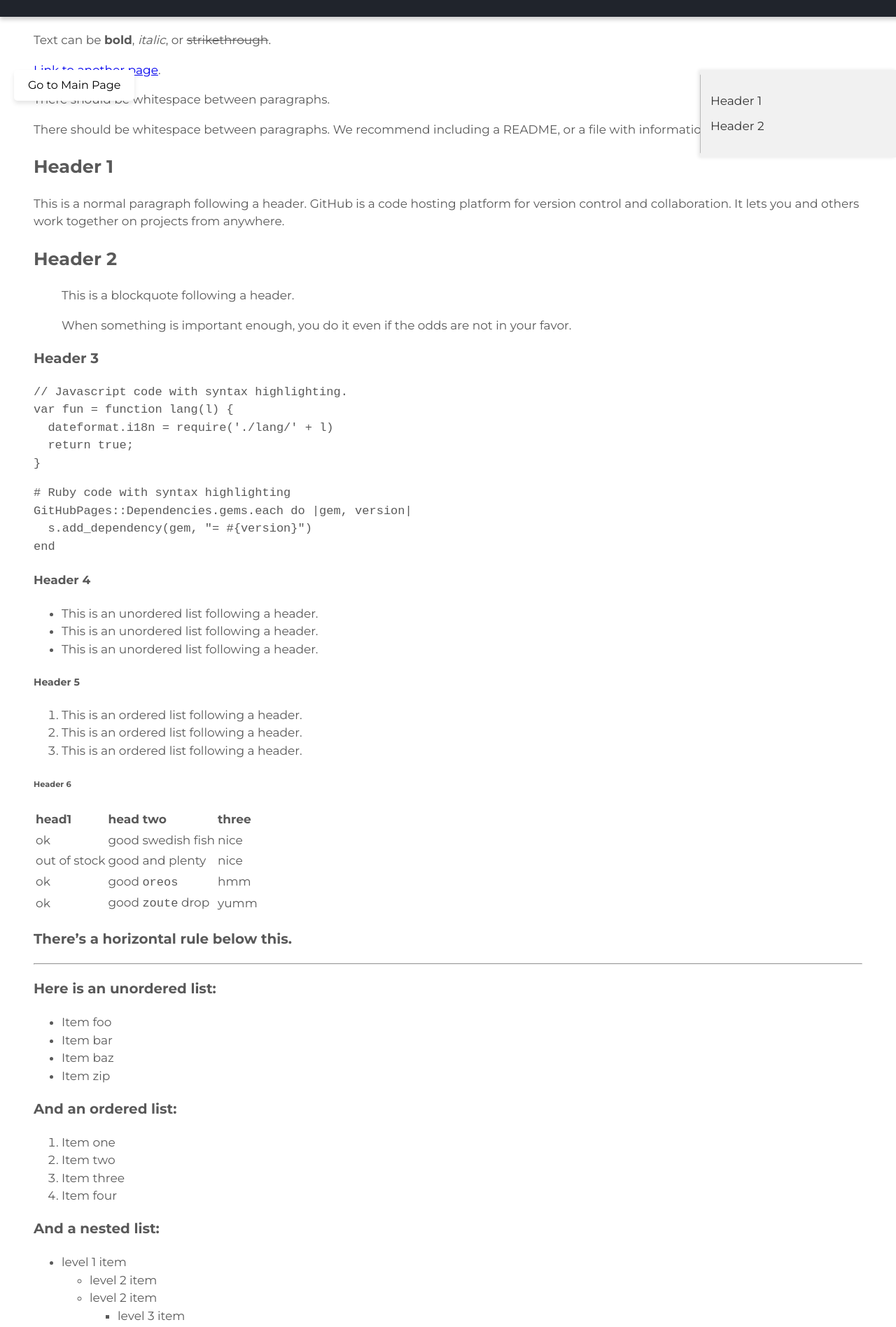
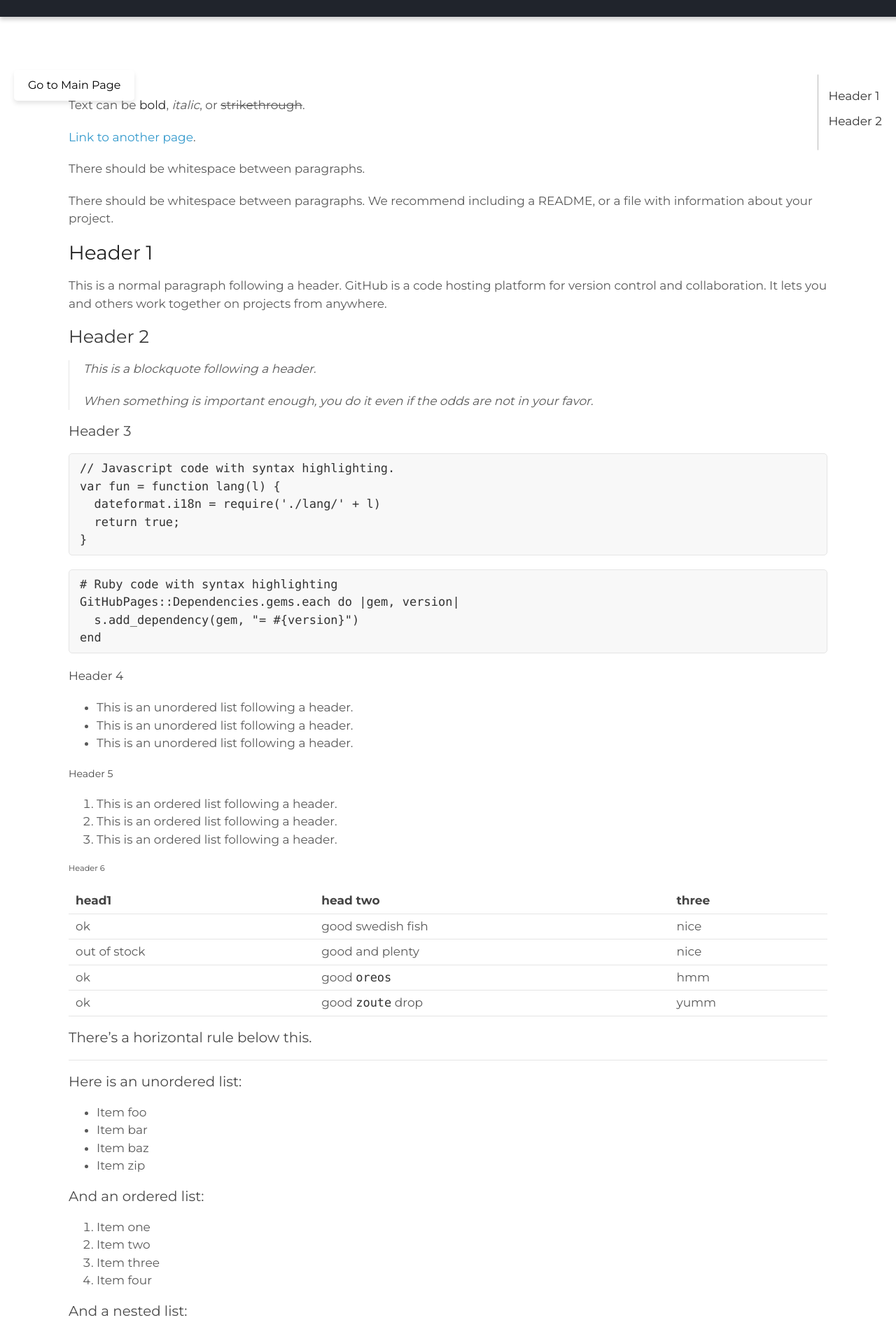
Before and after one commit to FredPili/ADAWebsite, a Jekyll site: the page built from example.md, in a window 1280 px wide. Shown: the top 1897 px of the page at 70% size. Built offline with Jekyll 4.4.1, drawn with Linux system fonts in a browser that asks for light colours.

Commit message:
update css

```diff
--- a/assets/css/styles.css
+++ b/assets/css/styles.css
@@ -1,89 +1,205 @@
 body {
   background-color: #fff;
-  padding: 20px; /* Adjust padding for smaller screens */
+  padding:50px;
   font-size: 17px;
   line-height: 1.5;
+  /* font: 15px/1.5 -apple-system, BlinkMacSystemFont, "Segoe UI", Roboto, Oxygen, Ubuntu, Cantarell, "Fira Sans", "Droid Sans", "Helvetica Neue", Arial, sans-serif, "Apple Color Emoji", "Segoe UI Emoji", "Segoe UI Symbol"; */
   font-family: 'Montserrat', sans-serif;
-  color: #595959;
-  font-weight: 400;
+  color:#595959;
+  font-weight:400;
+}
+
+h1, h2, h3, h4, h5, h6 {
+  color:#222;
+  margin:0 0 20px;
+}
+
+p, ul, ol, table, pre, dl {
+  margin:0 0 20px;
+}
+
+h1, h2, h3 {
+  line-height:1.1;
+}
+
+h1 {
+  font-size:28px;
+  font-weight: 500;
+}
+
+h2 {
+  color:#393939;
+  font-weight: 500;
+}
+
+h3, h4, h5, h6 {
+  color:#494949;
+  font-weight: 500;
+}
+
+a {
+  color:#39c;
+  text-decoration:none;
+}
+
+a:hover {
+  color:#069;
+}
+
+a small {
+  font-size:11px;
+  color:#777;
+  margin-top:-0.3em;
+  display:block;
+}
+
+a:hover small {
+  color:#777;
+}
+
+.wrapper {
+  max-width: 1200px;
+  width: 100%;
+  margin: 0 auto;
+  padding: 20px;
   box-sizing: border-box; /* Ensure padding and border are included in width calculations */
 }
 
-.wrapper {
-  max-width: 1200px; /* Restrict the maximum width of the wrapper */
-  margin: 0 auto; /* Center content */
-  padding: 0 20px; /* Add horizontal padding for smaller screens */
+blockquote {
+  border-left:1px solid #e5e5e5;
+  margin:0;
+  padding:0 0 0 20px;
+  font-style:italic;
 }
 
-.main-content {
-  margin: 0; /* Remove unnecessary margins */
-  padding: 20px; /* Add padding for readability */
-  box-sizing: border-box; /* Ensure no overflow from padding */
-  width: 100%; /* Allow full use of available space */
+code, pre {
+  font-family:Monaco, Bitstream Vera Sans Mono, Lucida Console, Terminal, Consolas, Liberation Mono, DejaVu Sans Mono, Courier New, monospace;
+  color:#333;
 }
 
-/* Sidebar */
-.sidebar {
-  position: fixed;
-  top: 100px;
-  right: 0;
-  width: 250px; /* Default sidebar width */
-  background-color: #f1f1f1;
-  padding: 15px;
-  box-shadow: -2px 0 5px rgba(0, 0, 0, 0.1);
-  z-index: 10;
-  transition: width 0.3s ease-in-out; /* Smooth resizing */
+pre {
+  padding:8px 15px;
+  background: #f8f8f8;
+  border-radius:5px;
+  border:1px solid #e5e5e5;
+  overflow-x: auto;
 }
 
-/* TOC Bar */
-.toc-bar {
-  position: absolute;
-  top: 50%;
-  left: 0;
-  width: 1px;
-  background-color: #b9b9b9;
-  height: 90%;
-  margin-right: 15px;
-  transform: translateY(-50%);
+table {
+  width:100%;
+  border-collapse:collapse;
 }
 
-/* Sidebar List */
-.sidebar ul {
-  list-style-type: none;
-  padding: 0;
+th, td {
+  text-align:left;
+  padding:5px 10px;
+  border-bottom:1px solid #e5e5e5;
 }
 
-.sidebar ul li {
-  margin: 10px 0;
+dt {
+  color:#444;
+  font-weight:500;
 }
 
-.sidebar ul li a {
-  text-decoration: none;
-  color: #333;
+th {
+  color:#444;
 }
 
-.sidebar ul li a:hover {
-  color: #007BFF;
+img {
+  max-width:100%;
 }
 
-/* Sticky Button */
-.sticky-button {
-  position: fixed;
-  top: 100px;
-  left: 20px;
-  padding: 10px 20px;
-  background-color: #ffffff;
-  color: rgb(0, 0, 0);
-  font-size: 16px;
-  text-decoration: none;
-  border-radius: 5px;
-  box-shadow: 0px 4px 6px rgba(0, 0, 0, 0.1);
-  z-index: 999;
-  transition: background-color 0.3s ease;
+header {
+  width: 100%; /* Make the header span the full width of the page */
+  float: none; /* Remove float */
+  position: static; /* Allow the header to scroll with the content */
+  text-align: center; /* Center the content */
+  padding: 20px 0; /* Add some padding */
 }
 
-.sticky-button:hover {
-  background-color: #cecece;
+header ul {
+  list-style:none;
+  height:40px;
+  padding:0;
+  background: #f4f4f4;
+  border-radius:5px;
+  border:1px solid #e0e0e0;
+  width:270px;
+}
+
+header li {
+  width:89px;
+  float:left;
+  border-right:1px solid #e0e0e0;
+  height:40px;
+}
+
+header li:first-child a {
+  border-radius:5px 0 0 5px;
+}
+
+header li:last-child a {
+  border-radius:0 5px 5px 0;
+}
+
+header ul a {
+  line-height:1;
+  font-size:11px;
+  color:#999;
+  display:block;
+  text-align:center;
+  padding-top:6px;
+  height:34px;
+}
+
+header ul a:hover {
+  color:#999;
+}
+
+header ul a:active {
+  background-color:#f0f0f0;
+}
+
+strong {
+  color:#222;
+  font-weight:500;
+}
+
+header ul li + li + li {
+  border-right:none;
+  width:89px;
+}
+
+header ul a strong {
+  font-size:14px;
+  display:block;
+  color:#222;
+}
+
+section {
+  width: auto; /* Allow the content to use the available space */
+  float: none; /* Remove float */
+  margin: 0 auto; /* Center the content */
+  padding: 20px; /* Add padding for readability */
+}
+
+small {
+  font-size:11px;
+}
+
+hr {
+  border:0;
+  background:#e5e5e5;
+  height:1px;
+  margin:0 0 20px;
+}
+
+footer {
+  width: 100%; /* Make the footer span the full width of the page */
+  float: none; /* Remove float */
+  position: static; /* Allow the footer to scroll with the content */
+  text-align: center; /* Center the content */
+  padding: 20px 0; /* Add some padding */
 }
 
 /* Sticky Banner */
@@ -119,46 +235,121 @@
   text-align: center; /* Center align the subtitle */
 }
 
-/* Responsive Adjustments */
-@media screen and (max-width: 1200px) {
-  .wrapper {
-    padding: 0 10px; /* Add more flexible padding */
-  }
+/* Sidebar Styles */
+.sidebar {
+  position: fixed;
+  top: 100px; /* Adjusted for spacing */
+  right: 5px; /* Move the sidebar to the right */
+  background-color: #ffffff;
+  padding: 15px;
+  z-index: 10; /* Ensure it stays on top */
+  transition: width 0.3s ease, visibility 0.3s ease; /* Smooth resizing and visibility changes */
+}
 
-  .sidebar {
-    width: 200px; /* Adjust sidebar for medium screens */
-  }
+.sidebar.hidden {
+  width: 0;
+  padding: 0;
+  visibility: hidden; /* Hide the sidebar if too small */
+}
+
+.toc-bar {
+  position: absolute;  /* Make it absolute to ensure it stays fixed in the sidebar */
+  top: 50%; /* Move the bar to the vertical middle of the sidebar */
+  left: 0; /* Align the bar to the left */
+  width: 1px; /* Width of the line */
+  background-color: #b9b9b9; /* Color of the bar */
+  height: 90%; /* Set the height to 90% of the sidebar */
+  margin-right: 15px; /* Space between the bar and the TOC */
+  transform: translateY(-50%); /* Move the bar upwards by 50% of its height, effectively centering it */
+}
+
+/* Sidebar TOC */
+.sidebar ul {
+  list-style-type: none;
+  padding: 0;
+}
+
+.sidebar ul li {
+  margin: 10px 0;
+}
+
+.sidebar ul li a {
+  text-decoration: none;
+  color: #333;
+}
+
+.sidebar ul li a:hover {
+  color: #007BFF;
+}
+
+/* Main Content Adjustment */
+.main-content {
+  margin-right: 0px; /* No margin needed on the right side now */
+  margin-left: 270px; /* Add space to the left side for the sidebar */
+  padding: 20px;
+}
+
+/* Sticky Button */
+.sticky-button {
+  position: fixed;
+  top: 100px; /* Position it at the top */
+  left: 20px; /* Position it to the left */
+  padding: 10px 20px;
+  background-color: #ffffff; /* Button color */
+  color: rgb(0, 0, 0); /* Text color */
+  font-size: 16px;
+  text-decoration: none; /* Remove underline from the link */
+  border-radius: 5px; /* Rounded corners */
+  box-shadow: 0px 4px 6px rgba(0, 0, 0, 0.1); /* Optional shadow */
+  z-index: 9999; /* Ensure it stays on top */
+  transition: background-color 0.3s ease; /* Smooth transition on hover */
+}
+
+.sticky-button:hover {
+  background-color: #cecece; /* Darker blue on hover */
 }
 
 @media screen and (max-width: 960px) {
   .wrapper {
-    max-width: 960px; /* Restrict wrapper width */
+    max-width: 900px;
   }
+
   .sidebar {
-    width: 180px; /* Narrower sidebar */
+    width: 200px;
   }
 }
 
-@media screen and (max-width: 768px) {
+@media screen and (max-width: 720px) {
   .wrapper {
-    max-width: 100%; /* Use full width for smaller screens */
+    max-width: 700px;
   }
+
   .sidebar {
-    display: none; /* Hide sidebar on small screens */
+    width: 150px;
   }
-  .sticky-button {
-    bottom: 20px;
-    left: 20px;
-    padding: 10px 15px;
+
+  .sidebar.hidden {
+    visibility: hidden;
+    width: 0;
+    padding: 0;
+  }
+
+  .main-content {
+    margin-left: 0; /* Remove left margin when sidebar is hidden */
   }
 }
 
 @media screen and (max-width: 480px) {
-  body {
-    padding: 10px; /* Reduce padding for very small screens */
+  .wrapper {
+    max-width: 100%; /* Full width for small screens */
+    padding: 10px; /* Reduce padding for smaller screens */
   }
-  .sticky-button {
-    font-size: 14px; /* Reduce button size */
-    padding: 8px 12px;
+
+  .sidebar {
+    display: none; /* Completely hide the sidebar */
+  }
+
+  .main-content {
+    margin: 0; /* Center the content fully when sidebar is hidden */
   }
 }
```
